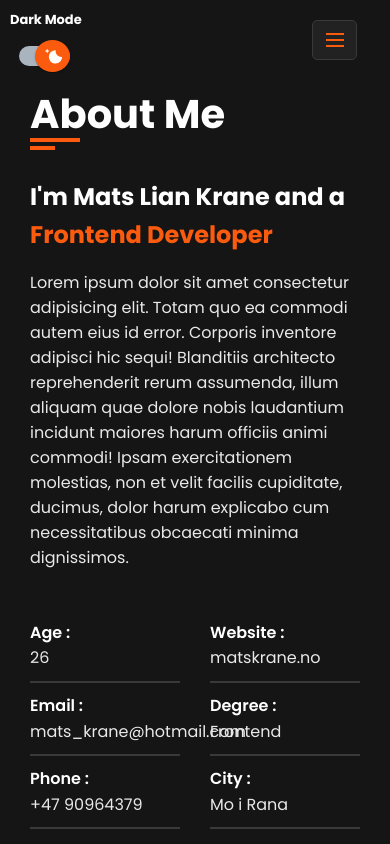
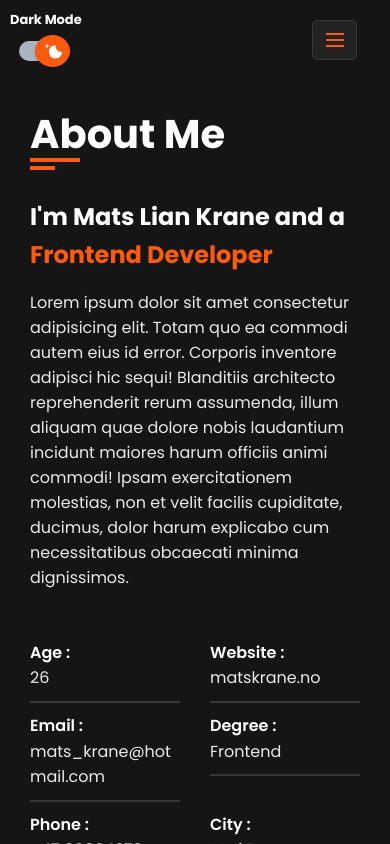
Before and after one commit to Matskrane/my-portfolio, a React (Create React App) app: page /about in a window 390 px wide. Built offline with nearby package versions, Linux system fonts and the light colour scheme.

Commit message:
small change

```diff
--- a/src/styles/components/_sideBar.scss
+++ b/src/styles/components/_sideBar.scss
@@ -22,7 +22,7 @@
     flex: 0 0 100%;
     max-width: 100%;
     margin-bottom: 60px;
-    margin-top: 20px;
+    margin-top: 40px;
 }
 
 .section-title h2 {
--- a/src/styles/styles.css
+++ b/src/styles/styles.css
@@ -20,7 +20,7 @@
   flex: 0 0 100%;
   max-width: 100%;
   margin-bottom: 60px;
-  margin-top: 20px;
+  margin-top: 40px;
 }
 
 .section-title h2 {
@@ -801,6 +801,7 @@ img {
   z-index: 1;
   position: relative;
   font-weight: bold;
+  margin-bottom: -5px;
 }
 
 #light .label {
@@ -906,4 +907,8 @@ img {
   .section-title {
     margin-bottom: 40px;
   }
+
+  .about .about-content .personal-info .info-item span {
+    word-break: break-all;
+  }
 }/*# sourceMappingURL=styles.css.map */
--- a/src/styles/styles.scss
+++ b/src/styles/styles.scss
@@ -77,6 +77,7 @@ img {
     z-index: 1;
     position: relative;
     font-weight: bold;
+    margin-bottom: -5px;
 }
 
 #light {
@@ -180,4 +181,7 @@ img {
     .section-title {
         margin-bottom: 40px;
     }
+    .about .about-content .personal-info .info-item span {
+        word-break: break-all;
+    }
 }
```
Also changed, not shown: 1 other file (tests, documents, lock files or other folders).
